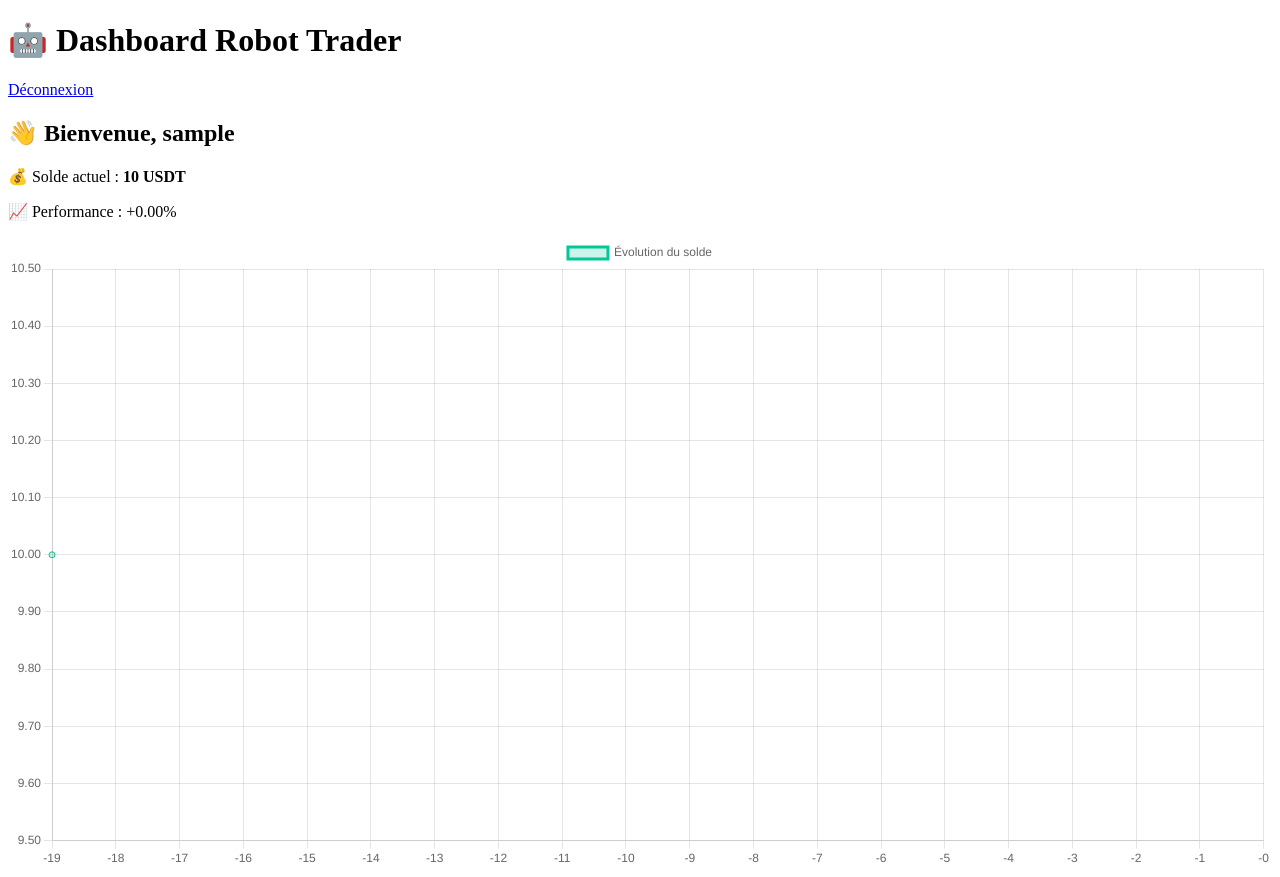
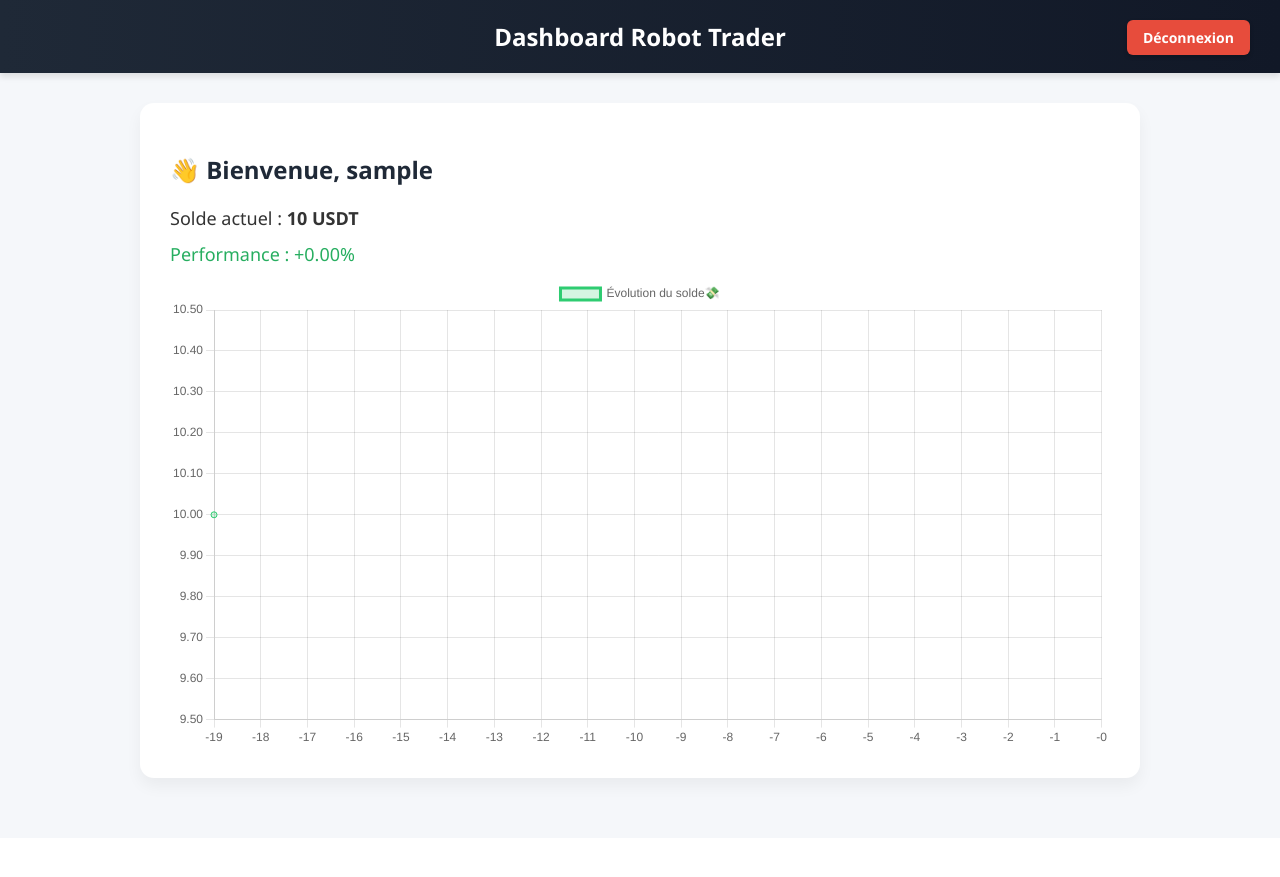
Before and after one commit to brendayologaza4/Robot-trader, a Flask app: page /dashboard in a window 1280 px wide. After the commit the page ends 792 px from the top, so only its background shows below. Run offline with Flask 3, Linux system fonts and the light colour scheme; the visitor is signed in with stand-in values (Sample User, id 1); a database or web service that is not in the repository returns one stand-in record (values such as "Sample title"); some libraries are stand-ins or nearby versions.

Commit message:
Update dashboard.html

```diff
--- a/templates/dashboard.html
+++ b/templates/dashboard.html
@@ -4,19 +4,145 @@
     <meta charset="UTF-8">
     <title>Dashboard Robot Trader</title>
     <script src="https://cdn.jsdelivr.net/npm/chart.js"></script>
-    <link rel="stylesheet" href="{{ url_for('static', filename='css/style.css') }}">
+    <style>
+        body {
+            font-family: 'Segoe UI', Tahoma, Geneva, Verdana, sans-serif;
+            background: #f5f7fa;
+            margin: 0;
+            padding: 0;
+            color: #333;
+        }
+
+        header {
+            background: linear-gradient(to right, #1f2937, #111827);
+            color: #fff;
+            padding: 20px 40px;
+            text-align: center;
+            font-size: 24px;
+            font-weight: bold;
+            position: relative;
+            box-shadow: 0 4px 6px rgba(0,0,0,0.1);
+        }
+
+        .logout-btn {
+            position: absolute;
+            right: 30px;
+            top: 20px;
+            background: #e74c3c;
+            color: #fff;
+            padding: 8px 16px;
+            border: none;
+            border-radius: 6px;
+            text-decoration: none;
+            font-size: 14px;
+            box-shadow: 0 2px 4px rgba(0,0,0,0.2);
+            transition: 0.3s;
+        }
+
+        .logout-btn:hover {
+            background: #c0392b;
+        }
+
+        .container {
+            padding: 30px;
+            max-width: 1000px;
+            margin: auto;
+        }
+
+        .card {
+            background: #ffffff;
+            padding: 30px;
+            margin-bottom: 30px;
+            border-radius: 14px;
+            box-shadow: 0 8px 16px rgba(0,0,0,0.05);
+        }
+
+        h2 {
+            margin-bottom: 20px;
+            color: #1f2937;
+        }
+
+        table {
+            width: 100%;
+            border-collapse: collapse;
+            margin-top: 20px;
+        }
+
+        th, td {
+            padding: 14px;
+            border-bottom: 1px solid #eaeaea;
+            text-align: center;
+        }
+
+        th {
+            background: #f1f3f5;
+            font-weight: 600;
+        }
+
+        input[type="number"] {
+            padding: 8px;
+            border: 1px solid #ccc;
+            border-radius: 6px;
+            width: 100px;
+        }
+
+        button {
+            padding: 8px 16px;
+            background: #3498db;
+            color: white;
+            border: none;
+            border-radius: 6px;
+            cursor: pointer;
+            transition: 0.3s;
+        }
+
+        button:hover {
+            background: #2980b9;
+        }
+
+        #solde, #performance {
+            font-size: 18px;
+            margin: 12px 0;
+        }
+
+        #performance.positive {
+            color: #27ae60;
+        }
+
+        #performance.negative {
+            color: #e74c3c;
+        }
+
+        canvas {
+            max-width: 100%;
+        }
+
+        @media (max-width: 600px) {
+            .container {
+                padding: 15px;
+            }
+
+            .logout-btn {
+                font-size: 12px;
+                padding: 6px 12px;
+                top: 15px;
+                right: 15px;
+            }
+        }
+    </style>
 </head>
 <body>
+
 <header>
-        <h1>🤖 Dashboard Robot Trader</h1>
+    Dashboard Robot Trader
     <a href="{{ url_for('logout') }}" class="logout-btn">Déconnexion</a>
 </header>
 
-    <main class="container">
+<div class="container">
     {% if is_admin %}
-        <section class="card">
-            <h2>👤 Bienvenue, Admin {{ admin.username }}</h2>
-            <p>Gestion des soldes des utilisateurs :</p>
+        <div class="card">
+            <h2>Bienvenue, Admin {{ admin.username }}</h2>
+            <p>Configuration des soldes clients :</p>
             <table>
                 <thead>
                     <tr>
@@ -36,27 +162,27 @@
                                 <input type="hidden" name="username" value="{{ user.username }}">
                                 <input type="number" step="0.01" name="new_balance" required>
                             </td>
-                            <td><button type="submit" class="btn-update">Modifier</button></td>
+                            <td><button type="submit">Modifier</button></td>
                         </form>
                     </tr>
                 {% endfor %}
                 </tbody>
             </table>
-        </section>
+        </div>
     {% else %}
-        <section class="card">
-            <h2>👋 Bienvenue, {{ username }}</h2>
+        <div class="card">
+            <h2> 👋 Bienvenue, {{ username }}</h2>
 
             {% if balance > 0 %}
-            <p id="solde">💰 Solde actuel : <strong>{{ balance }} USDT</strong></p>
-            <p id="performance" class="positive">📈 Performance : +0.00%</p>
+                <p id="solde">Solde actuel : <strong>{{ balance }} USDT</strong></p>
+                <p id="performance" class="positive">Performance : +0.00%</p>
                 <canvas id="performanceChart" width="400" height="200"></canvas>
             {% else %}
-            <p class="warning">⚠️ Vous devez avoir un solde supérieur à 0 pour commencer à trader.</p>
+                <p>Vous devez avoir un solde supérieur à 0 pour commencer à trader.</p>
             {% endif %}
-        </section>
+        </div>
     {% endif %}
-    </main>
+</div>
 
 {% if not is_admin and balance > 0 %}
 <script>
@@ -68,12 +194,12 @@
         data: {
             labels: labels,
             datasets: [{
-                    label: 'Évolution du solde',
+                label: 'Évolution du solde💸',
                 data: data,
-                    borderColor: '#00c896',
-                    backgroundColor: 'rgba(0, 200, 150, 0.2)',
+                borderColor: 'rgb(46, 204, 113)',
+                backgroundColor: 'rgba(46, 204, 113, 0.2)',
                 fill: true,
-                    tension: 0.4
+                tension: 0.3
             }]
         },
         options: {
@@ -86,7 +212,7 @@
 
     function updateChart() {
         let last = data[data.length - 1];
-            let variation = last * (Math.random() * 0.01 - 0.005);
+        let variation = last * (Math.random() * 0.01 - 0.005); // entre -0.5% et +0.5%
         let newVal = +(last + variation).toFixed(2);
         data.push(newVal);
         if (data.length > 20) data.shift();
@@ -102,7 +228,7 @@
         perfEl.className = performance >= 0 ? 'positive' : 'negative';
     }
 
-        setInterval(updateChart, 3000);
+    setInterval(updateChart, 3000); // toutes les 3 secondes
 </script>
 {% endif %}
 </body>
```
Lines whose indentation alone changed are shown as unchanged.
